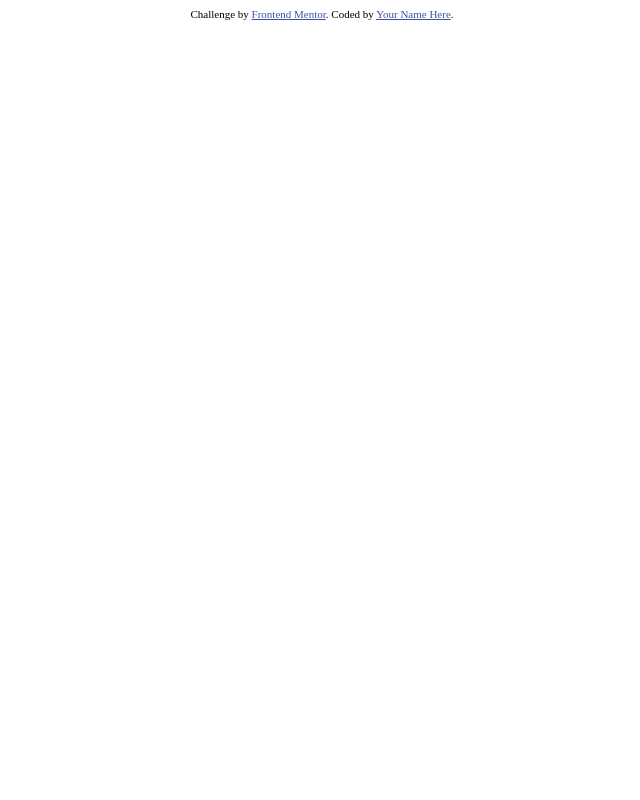
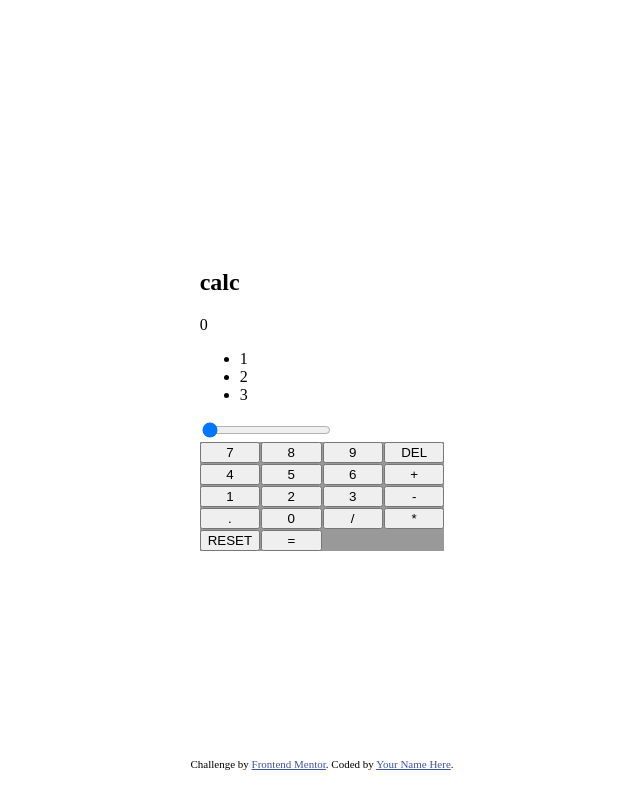
Before and after one commit to cekstedt/FEM-Calculator-App, a website with bundled scripts: page index.html in a window 1280 px wide. Shown: the whole page, without its empty margins (318-958 px from the left). Built offline with nearby package versions, Linux system fonts and the light colour scheme.

Commit message:
Lay out initial structure for index.html.

```diff
--- /dev/null
+++ b/css/styles.css
@@ -0,0 +1,40 @@
+/* Document */
+
+body {
+  margin: 0;
+}
+
+.container {
+  display: flex;
+  flex-direction: column;
+  min-height: 100vh;
+  justify-content: center;
+  align-items: center;
+}
+
+/* Component */
+
+.calculator-keys {
+  background-color: #999;
+  display: grid;
+  grid-gap: 1px;
+  grid-template-columns: repeat(4, 1fr);
+}
+
+/* Footer */
+
+footer {
+  position: absolute;
+  bottom: 30px;
+  left: 50%;
+  transform: translateX(-50%);
+}
+
+.attribution {
+  font-size: 11px;
+  text-align: center;
+}
+
+.attribution a {
+  color: hsl(228, 45%, 44%);
+}
--- a/index.html
+++ b/index.html
@@ -1,26 +1,66 @@
 <!DOCTYPE html>
 <html lang="en">
-<head>
-  <meta charset="UTF-8">
-  <meta name="viewport" content="width=device-width, initial-scale=1.0"> <!-- displays site properly based on user's device -->
+  <head>
+    <meta charset="UTF-8" />
+    <meta name="viewport" content="width=device-width, initial-scale=1.0" />
+    <!-- displays site properly based on user's device -->
+    <link
+      rel="icon"
+      type="image/png"
+      sizes="32x32"
+      href="./images/favicon-32x32.png"
+    />
+    <link rel="stylesheet" href="css/styles.css" />
+    <title>Frontend Mentor | Calculator app</title>
+  </head>
+  <body>
+    <main class="container">
+      <article class="calculator">
+        <h1>calc</h1>
+        <output name="result">0</output>
+        <ul class="theme-labels">
+          <li>1</li>
+          <li>2</li>
+          <li>3</li>
+        </ul>
+        <input
+          type="range"
+          min="1"
+          max="3"
+          value="1"
+          class="theme-selector"
+          id="theme-selector"
+        />
+        <div class="calculator-keys">
+          <button type="button" name="7">7</button>
+          <button type="button" name="8">8</button>
+          <button type="button" name="9">9</button>
+          <button type="button" name="DELETE">DEL</button>
+          <button type="button" name="4">4</button>
+          <button type="button" name="5">5</button>
+          <button type="button" name="6">6</button>
+          <button type="button" name="ADD">+</button>
+          <button type="button" name="1">1</button>
+          <button type="button" name="2">2</button>
+          <button type="button" name="3">3</button>
+          <button type="button" name="SUBTRACT">-</button>
+          <button type="button" name="DECIMAL">.</button>
+          <button type="button" name="0">0</button>
+          <button type="button" name="DIVIDE">/</button>
+          <button type="button" name="MULTIPLY">*</button>
+          <button type="button" name="RESET">RESET</button>
+          <button type="button" name="EQUALS">=</button>
+        </div>
+      </article>
+    </main>
 
-  <link rel="icon" type="image/png" sizes="32x32" href="./images/favicon-32x32.png">
+    <footer class="attribution">
+      Challenge by
+      <a href="https://www.frontendmentor.io?ref=challenge" target="_blank"
+        >Frontend Mentor</a
+      >. Coded by <a href="#">Your Name Here</a>.
+    </footer>
 
-  <title>Frontend Mentor | Calculator app</title>
-
-  <!-- Feel free to remove these styles or customise in your own stylesheet 👍 -->
-  <style>
-    .attribution { font-size: 11px; text-align: center; }
-    .attribution a { color: hsl(228, 45%, 44%); }
-  </style>
-</head>
-<body>
-
-
-
-  <div class="attribution">
-    Challenge by <a href="https://www.frontendmentor.io?ref=challenge" target="_blank">Frontend Mentor</a>.
-    Coded by <a href="#">Your Name Here</a>.
-  </div>
-</body>
+    <script type="module" src="./src/main.js"></script>
+  </body>
 </html>
--- a/package.json
+++ b/package.json
@@ -5,7 +5,8 @@
     "jest": "^28.1.3"
   },
   "scripts": {
-    "test": "jest"
+    "test": "jest",
+    "serve": "python -m http.server 8000"
   },
   "jest": {
     "transform": {
--- a/src/main.js
+++ b/src/main.js
@@ -0,0 +1,3 @@
+import Calculator from "./calculator.js";
+
+let calc = new Calculator();
```
